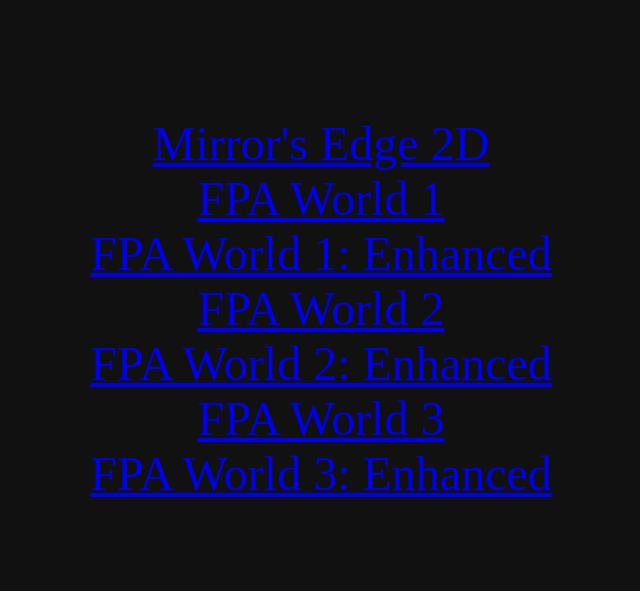
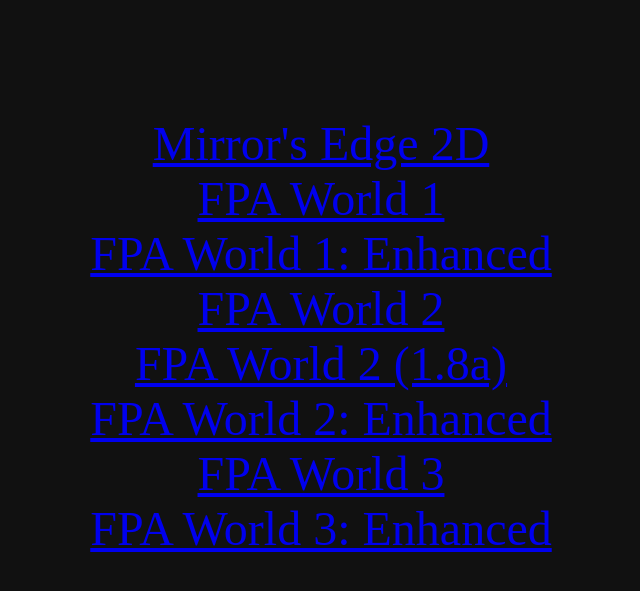
Before and after one commit to radzo73/fpam, a Jekyll site: the page built from index.md, in a window 1280 px wide. Shown: the top 591 px of the page, without its empty margins (319-959 px from the left). Built offline with Jekyll 4.4.1, drawn with Linux system fonts in a browser that asks for light colours.

Commit message:
Update index.md

```diff
--- a/index.md
+++ b/index.md
@@ -11,6 +11,7 @@ a{font-size: xxx-large;}
   <a href="FPAW1.html">FPA World 1</a><br />
   <a href="FPAW1M.html">FPA World 1: Enhanced</a><br />
   <a href="FPAW2.html">FPA World 2</a><br />
+  <a href="FPAW2.8.html">FPA World 2 (1.8a)</a><br />
   <a href="FPAW2M.html">FPA World 2: Enhanced</a><br />
   <a href="FPAW3.html">FPA World 3</a><br />
   <a href="FPAW3M.html">FPA World 3: Enhanced</a><br />
```
